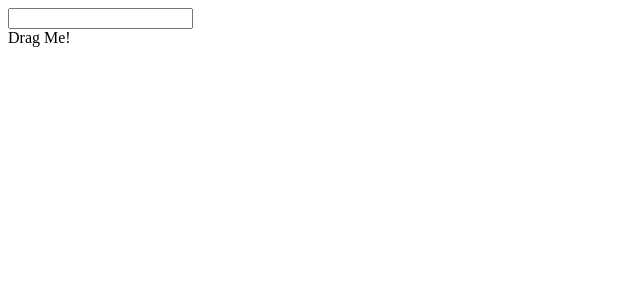
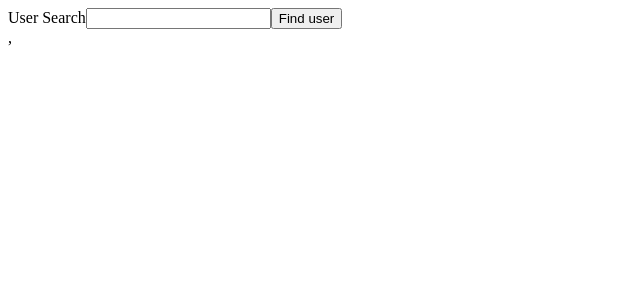
Before and after one commit to Oxozon4/React-TypeScript-sandbox, a React (Create React App) app: page / in a window 1280 px wide. Shown: the top 300 px of the page, without its empty margins (0-640 px from the left). Built offline with nearby package versions, Linux system fonts and the light colour scheme.

Commit message:
add classes example

```diff
--- /dev/null
+++ b/src/classes/UserSearch.tsx
@@ -0,0 +1,46 @@
+import { Component } from 'react';
+
+interface User {
+    name: string;
+    age: number;
+}
+
+interface UserSearchProps {
+    users: User[]
+}
+
+interface UserSearchState {
+    name: string;
+    user: User | undefined;
+}
+
+class ClassUserSearch extends Component<UserSearchProps> {
+    state: UserSearchState  = {
+        name: '',
+        user: undefined,
+    }
+
+    onClick = () => {
+        const foundUser = this.props.users.find((user) => {
+            return user.name === this.state.name;
+        })
+
+        this.setState({ user: foundUser });
+    }
+
+    render() {
+        const { name, user } = this.state;
+        return (
+            <div>
+                User Search
+                <input value={name} onChange={(e) => this.setState({name: e.target.value})} />
+                <button onClick={this.onClick}>Find user</button>
+                <div>
+                    {user && user.name}, {user && user.age}
+                </div>
+            </div>
+        )
+    }
+};
+
+export default ClassUserSearch;
--- a/src/index.tsx
+++ b/src/index.tsx
@@ -2,13 +2,14 @@ import React from 'react';
 import ReactDOM from 'react-dom/client';
 // import GuestList from './state/GuestList';
 // import UserSearch from './state/UserSearch';
-import EventComponent from './events/EventComponent';
+// import EventComponent from './events/EventComponent';
+import ClassUserSearch from './classes/UserSearch';
 
 const el = document.getElementById("root");
 const root = ReactDOM.createRoot(el!);
 
 root.render(
   <React.StrictMode>
-    <EventComponent />
+    <ClassUserSearch users={[{name: 'Sarah', age: 20}, {name: 'Test', age: 20}]}/>
   </React.StrictMode>
 );
```
